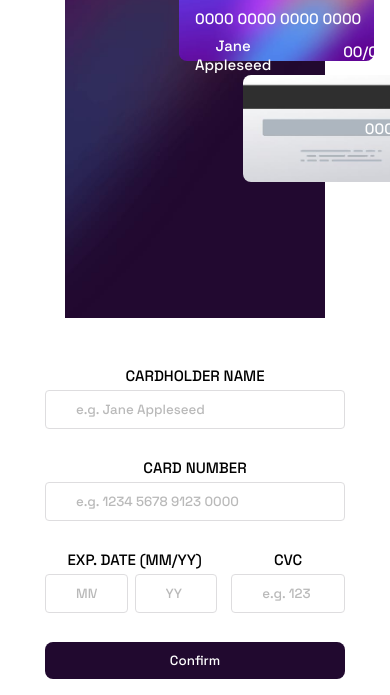
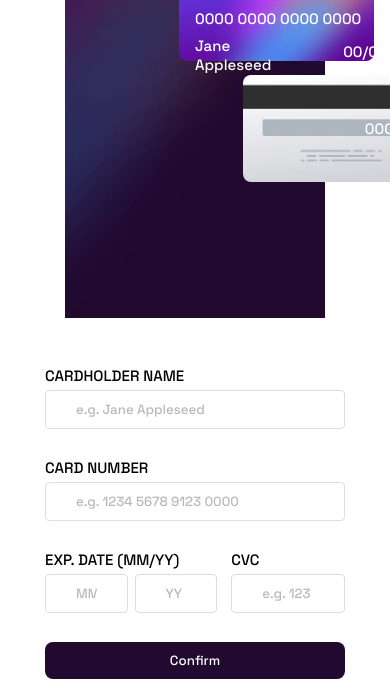
Before and after one commit to ibrahim-hub22/interactive-card-details, a plain HTML site: page index.html in a window 390 px wide. Shown: the part 200-895 px from the top of the page. Drawn offline with Linux system fonts and the light colour scheme.

Commit message:
Update styles.css

```diff
--- a/styles.css
+++ b/styles.css
@@ -149,7 +149,7 @@ button:hover{
   background: hsl(249,99%,64%);
 }
 
-/* Responsive */
+
 @media (max-width: 768px) {
   .container {
     flex-direction: column;
@@ -164,10 +164,3 @@ button:hover{
     padding: 1rem;
 
   }}
-/* MOBILE VIEW */
-@media (max-width: 500px) {
-  .container {
-    flex-direction: column;
-    align-items: center;
-    text-align: center;
-  }
```
